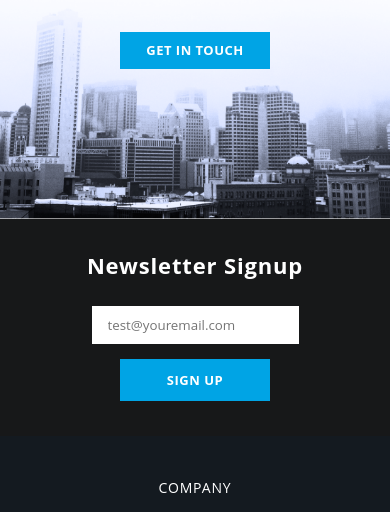
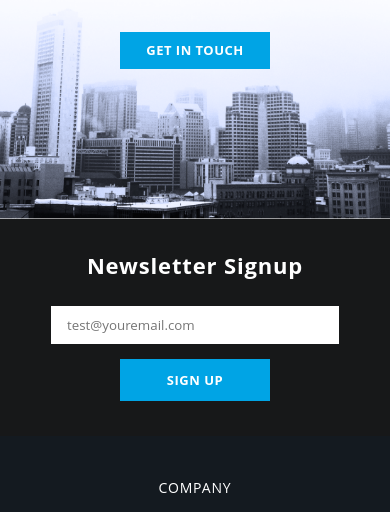
Before and after one commit to Arteem66/konstruct, a plain HTML site: page index.html in a window 390 px wide. Shown: the part 3206-3718 px from the top of the page. Drawn offline with Linux system fonts and the light colour scheme.

Commit message:
fix input

```diff
--- a/css/style.css
+++ b/css/style.css
@@ -594,8 +594,13 @@ body {
   }
 
   .newsletter__form {
+    width: 100%;
     flex-direction: column;
     align-items: center;
     gap: 15px;
   }
+
+  .form__input{
+    width: 80%;
+  }
 }
```
